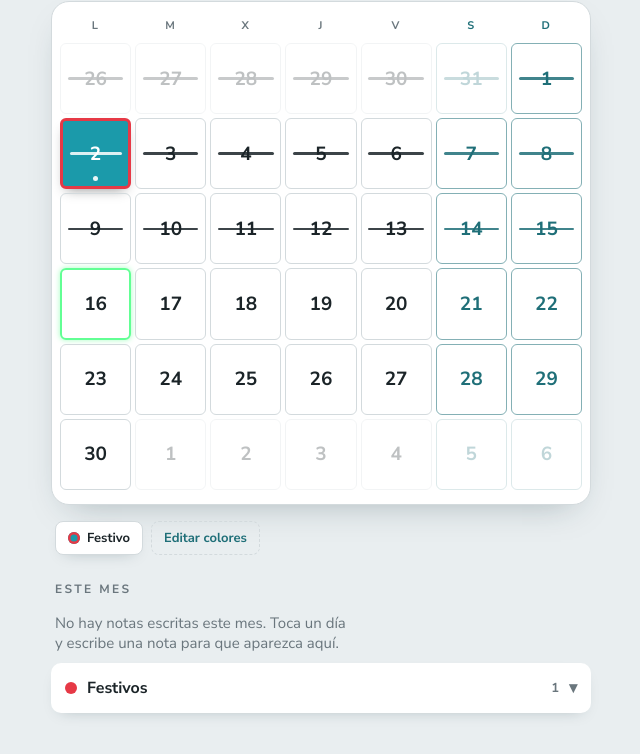
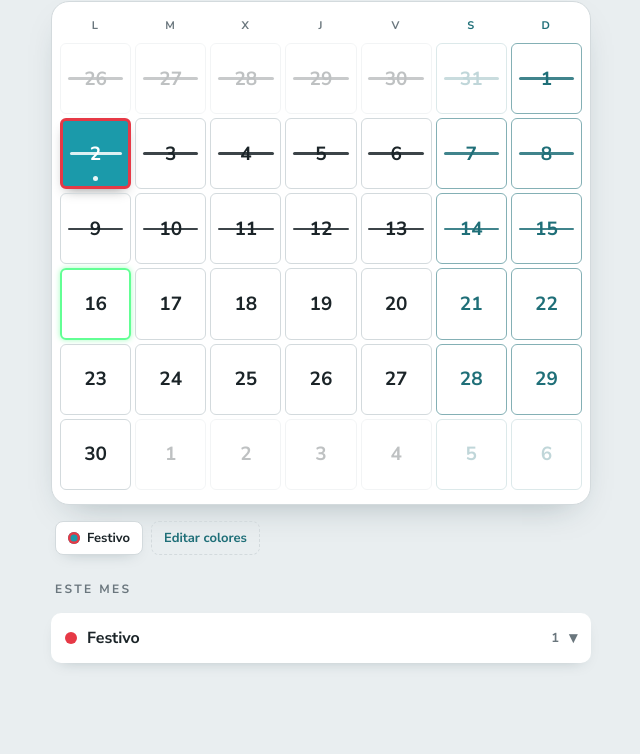
Before and after one commit to jesussopenag-droid/Calendario--colores, a plain HTML site: page index.html in a window 1280 px wide. Shown: the part 90-844 px from the top of the page, without its empty margins (319-959 px from the left). After the commit the page ends 801 px from the top, so only its background shows below. Drawn offline with Linux system fonts and the light colour scheme.

Commit message:
Un desplegable por tipo en 'Este mes', festivos al final
Co-Authored-By: Claude Sonnet 5.5 <noreply@anthropic.com>
Claude-Session: https://claude.ai/code/session_014jK2iJEcAzKerhwJbKsZW1

```diff
--- a/index.html
+++ b/index.html
@@ -336,20 +336,22 @@ input[type=date]:focus,input[type=text]:focus{border-color:var(--accent);outline
       var k = key(new Date(y,m,g.from));
       return '<button class="item" data-k="'+k+'"><span class="bar" style="background:'+t.color+'"></span><span class="txt"><b>'+rango+'</b><span class="nt">'+esc(g.n)+'</span></span></button>';
     }
-    var propios=groups.filter(function(g){ return g.t!=='fes'; });
-    var fest=groups.filter(function(g){ return g.t==='fes'; });
+    if (!groups.length){ box.innerHTML='<p class="empty">No hay notas escritas este mes. Toca un día y escribe una nota para que aparezca aquí.</p>'; return; }
+    var orden=TYPES.map(function(t){ return t.id; }).filter(function(id){ return id!=='fes'; });
+    if (tIndex('fes')>=0) orden.push('fes');
     var html='';
-    if (propios.length) html += propios.map(item).join('');
-    else html += '<p class="empty">No hay notas escritas este mes. Toca un día y escribe una nota para que aparezca aquí.</p>';
-    if (fest.length){
-      var ft=typeOf('fes');
-      html += '<details class="fdet"'+(fesOpen?' open':'')+'><summary><span class="dot" style="background:'+ft.color+'"></span>'+esc(ft.name)+'s <em>'+fest.length+'</em></summary><div class="list">'+fest.map(item).join('')+'</div></details>';
-    }
+    orden.forEach(function(id){
+      var gs=groups.filter(function(g){ return g.t===id; });
+      if (!gs.length) return;
+      var t=typeOf(id);
+      html += '<details class="fdet" data-t="'+id+'"'+(abiertos[id]?' open':'')+'><summary><span class="dot" style="background:'+t.color+'"></span>'+esc(t.name)+' <em>'+gs.length+'</em></summary><div class="list">'+gs.map(item).join('')+'</div></details>';
+    });
     box.innerHTML = html;
-    var det=box.querySelector('.fdet');
-    if (det) det.addEventListener('toggle',function(){ fesOpen=det.open; });
+    Array.prototype.forEach.call(box.querySelectorAll('.fdet'), function(det){
+      det.addEventListener('toggle',function(){ abiertos[det.getAttribute('data-t')]=det.open; });
+    });
   }
-  var fesOpen=false;
+  var abiertos={};
 
   // hoja de edición de un día
   var sel = {};
```
